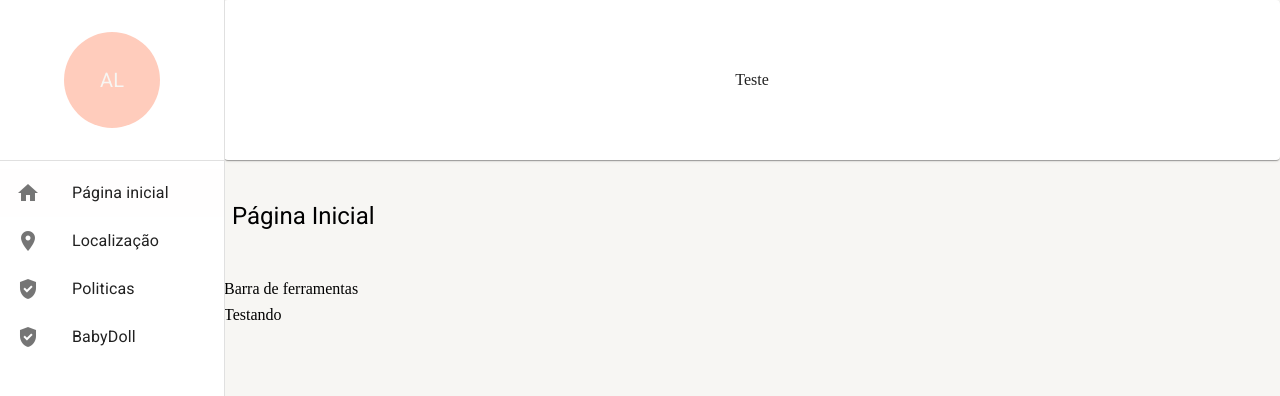
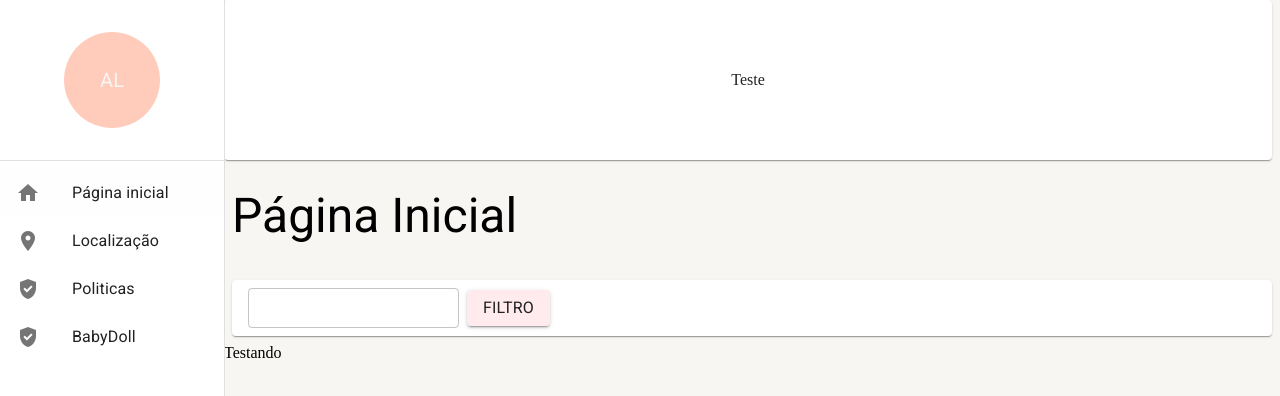
Before and after one commit to Luis-Felipe-Gongora-Garcia/AnchLingerie, a React (Create React App) app: page /pagina-inicial in a window 1280 px wide. Shown: the top 396 px of the page. Built offline with nearby package versions, Linux system fonts and the light colour scheme.

Commit message:
feat: add toolbar and adjust banner

```diff
--- a/src/App.tsx
+++ b/src/App.tsx
@@ -9,8 +9,9 @@ export const App = () => {
       <DrawerProvider>
         <BrowserRouter>
           <SideMenu>
-            <Banner />
-            <AppRoutes />
+            <Banner>
+              <AppRoutes />
+            </Banner>
           </SideMenu>
         </BrowserRouter>
       </DrawerProvider>
--- a/src/pages/dashboard/Dashboard.tsx
+++ b/src/pages/dashboard/Dashboard.tsx
@@ -1,5 +1,10 @@
+import { Toolbar } from '../../shared/components';
 import { LayoutBasePage } from '../../shared/layouts';
 
 export const Dashboard = () => {
-  return <LayoutBasePage title='Página Inicial'>Testando</LayoutBasePage>;
+  return (
+    <LayoutBasePage toolbar={<Toolbar />} title='Página Inicial'>
+      Testando
+    </LayoutBasePage>
+  );
 };
--- a/src/shared/components/banner/Banner.tsx
+++ b/src/shared/components/banner/Banner.tsx
@@ -1,22 +1,27 @@
-import { Paper, Typography, useTheme } from '@mui/material';
-import { Box } from '@mui/system';
+import { Box, Paper, Typography } from '@mui/material';
+import { useTheme } from '@mui/system';
 
 interface IBannerProps {
-  children?: React.ReactNode;
+  children: React.ReactNode;
 }
 
 export const Banner: React.FC<IBannerProps> = ({ children }) => {
   const theme = useTheme();
   return (
+    <>
       <Box
-      width='100%'
+        display='flex'
+        alignItems='center'
+        justifyContent='center'
         height={theme.spacing(20)}
-      display='flex'
-      justifyContent='center'
-      alignItems='center'
         component={Paper}
+        marginRight={1}
       >
         Teste
       </Box>
+      <Box flex={1} overflow='auto'>
+        {children}
+      </Box>
+    </>
   );
 };
--- a/src/shared/components/index.ts
+++ b/src/shared/components/index.ts
@@ -1,2 +1,3 @@
 export * from './side-menu/SideMenu';
+export * from './toolbar/Toolbar';
 export * from './banner/Banner';
--- /dev/null
+++ b/src/shared/components/toolbar/Toolbar.tsx
@@ -0,0 +1,62 @@
+import {
+  Box,
+  Button,
+  Menu,
+  MenuItem,
+  Paper,
+  TextField,
+  Typography,
+  useTheme,
+} from '@mui/material';
+import { MouseEvent, useState } from 'react';
+
+export const Toolbar: React.FC = () => {
+  const theme = useTheme();
+
+  const [anchorEl, setAnchorEl] = useState<null | HTMLElement>(null);
+
+  const openMenu = Boolean(anchorEl);
+
+  const handleClick = (e: MouseEvent<HTMLButtonElement>) => {
+    setAnchorEl(e.currentTarget);
+  };
+
+  const handleClose = () => {
+    setAnchorEl(null);
+  };
+
+  return (
+    <Box
+      gap={1}
+      marginX={1}
+      padding={1}
+      paddingX={2}
+      display='flex'
+      component={Paper}
+      alignItems='center'
+      flexDirection='row'
+      height={theme.spacing(5)}
+    >
+      <TextField size='small' />
+      <Box>
+        <Button
+          variant='contained'
+          aria-haspopup='true'
+          onClick={handleClick}
+          aria-expanded={openMenu ? 'true' : undefined}
+          aria-controls={openMenu ? 'basic-menu' : undefined}
+        >
+          <Typography>Filtro</Typography>
+        </Button>
+        <Menu anchorEl={anchorEl} open={openMenu} onClose={handleClose}>
+          <MenuItem onClick={handleClose}>Tamanho P</MenuItem>
+          <MenuItem onClick={handleClose}>Tamanho M</MenuItem>
+          <MenuItem onClick={handleClose}>Tamanho G</MenuItem>
+          <MenuItem onClick={handleClose}>Tamanho GG</MenuItem>
+          <MenuItem onClick={handleClose}>Do maior R$ pro menor R$</MenuItem>
+          <MenuItem onClick={handleClose}>Do menor R$ pro maior R$</MenuItem>
+        </Menu>
+      </Box>
+    </Box>
+  );
+};
--- a/src/shared/layouts/LayoutBasePage.tsx
+++ b/src/shared/layouts/LayoutBasePage.tsx
@@ -1,46 +1,60 @@
 import {
   Box,
-  Typography,
+  Icon,
   useTheme,
   IconButton,
-  Icon,
+  Typography,
   useMediaQuery,
 } from '@mui/material';
+import { ReactNode } from 'react';
+
 import { useDrawerContext } from '../contexts';
 
 interface ILayoutBasePageProps {
+  title: string;
+  toolbar: ReactNode;
   children?: React.ReactNode;
-  title: string;
 }
 
 export const LayoutBasePage: React.FC<ILayoutBasePageProps> = ({
   title,
+  toolbar,
   children,
 }) => {
   const theme = useTheme();
 
   const smDown = useMediaQuery(theme.breakpoints.down('sm'));
+  const mdDown = useMediaQuery(theme.breakpoints.down('md'));
 
   const { toggleDrawerOpen } = useDrawerContext();
 
   return (
     <Box height='100%' display='flex' flexDirection='column' gap={1}>
       <Box
+        gap={1}
         padding={1}
-        height={theme.spacing(12)}
         display='flex'
         alignItems='center'
-        gap={1}
+        height={theme.spacing(smDown ? 6 : mdDown ? 8 : 12)}
       >
         {smDown && (
           <IconButton onClick={toggleDrawerOpen}>
             <Icon>menu</Icon>
           </IconButton>
         )}
-        <Typography variant='h5'>{title}</Typography>
+        <Typography
+          overflow='hidden'
+          whiteSpace='nowrap'
+          textOverflow='ellipsis'
+          variant={smDown ? 'h5' : mdDown ? 'h4' : 'h3'}
+        >
+          {title}
+        </Typography>
       </Box>
-      <Box>Barra de ferramentas</Box>
-      <Box>{children}</Box>
+      {toolbar && <Box>{toolbar}</Box>}
+      <Box flex={1} overflow='auto'>
+        {children}
+      </Box>
     </Box>
   );
 };
```
Also changed, not shown: src/assets/images/banner.png (added). Lines whose indentation alone changed are shown as unchanged.
